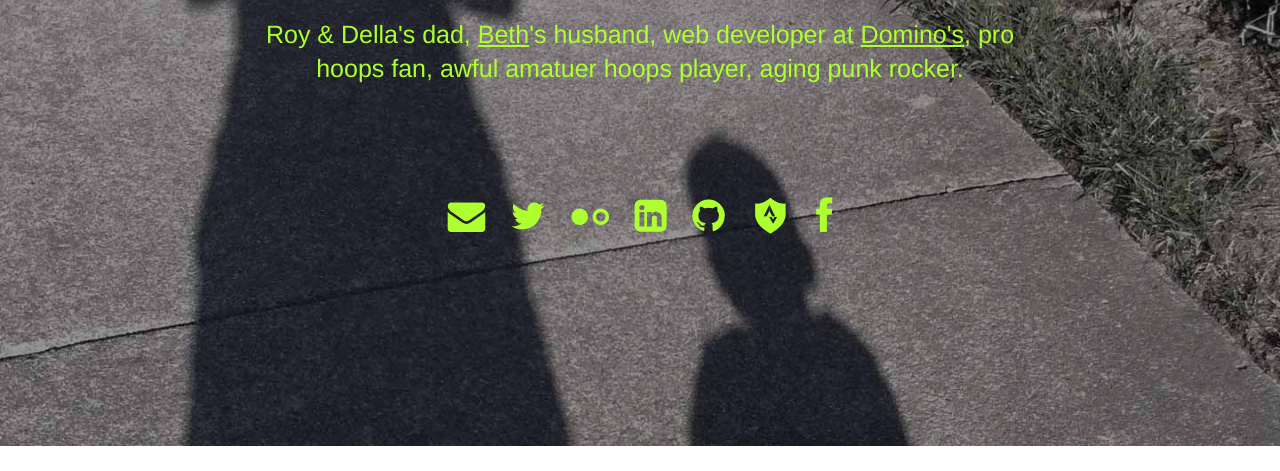
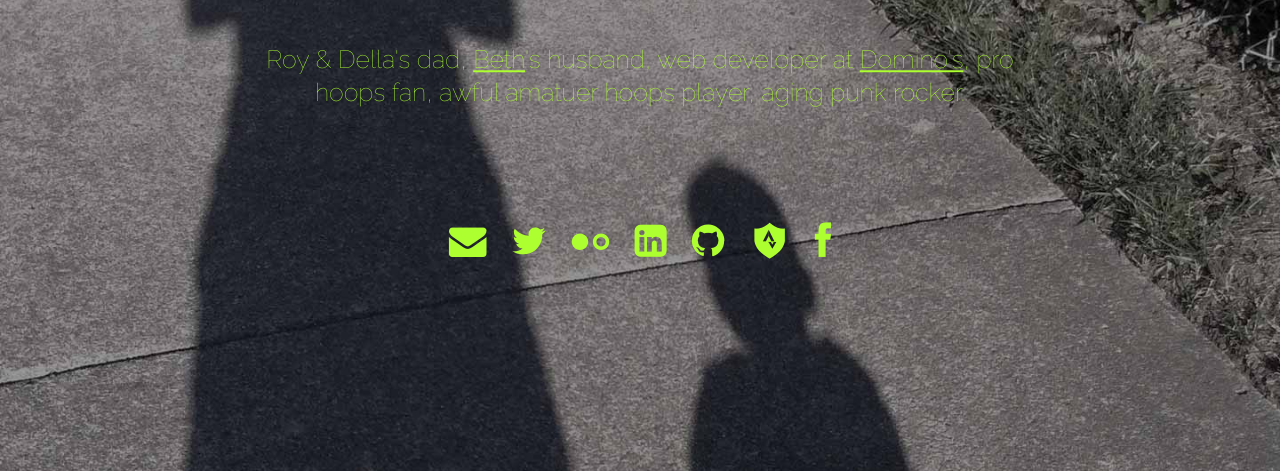
Before and after one commit to turboclaw/nixon.io, a plain HTML site: page index.html in a window 1280 px wide. Shown: the part 354-825 px from the top of the page. Before the commit the page ends 800 px from the top, so only its background shows below. Drawn offline with Linux system fonts and the light colour scheme.

Commit message:
swapped fonts, updated vertical centering

```diff
--- a/index.html
+++ b/index.html
@@ -4,6 +4,7 @@
 	<meta charset="utf-8" />
 	<meta name="viewport" content="width=device-width,initial-scale=1" />
 	<title>Dan Nixon</title>
+	<link href='http://fonts.googleapis.com/css?family=Raleway:100' rel='stylesheet' type='text/css' />
 	<link rel="stylesheet" type="text/css" href="stylesheets/base.css" />
 	<link rel="stylesheet" type="text/css" href="stylesheets/icons.css" />
 </head>
--- a/stylesheets/base.css
+++ b/stylesheets/base.css
@@ -1,17 +1,17 @@
 html, body {
-	display: table;
-	width: 100%;
 	height: 100%;
 	margin: 0;
-	font: 100 1.25em/1.333333333 "Helvetica Neue", Arial, sans-serif;
+	font: 100 1.25em/1.333333333 Raleway, sans-serif;
 	text-align: center;
 	background: url(../images/walk.jpg) no-repeat 0 0;
 	background-size: cover;
 	color: greenyellow;
 }
 main {
-	display: table-cell;
-	vertical-align: middle;
+	position: relative;
+	top: 50%;
+	-webkit-transform: translateY(-50%);
+	transform: translateY(-50%);
 	text-align: center;
 	margin: 0 auto;
 }
```
